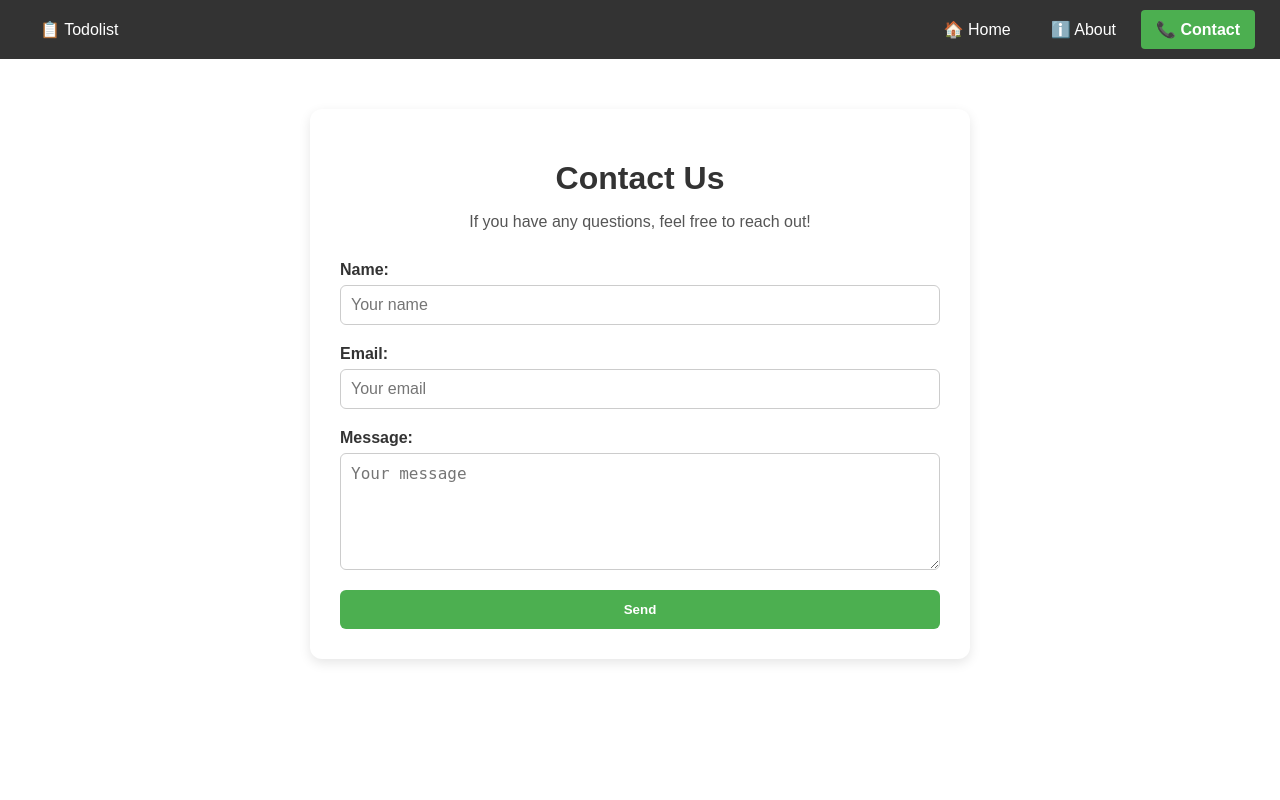
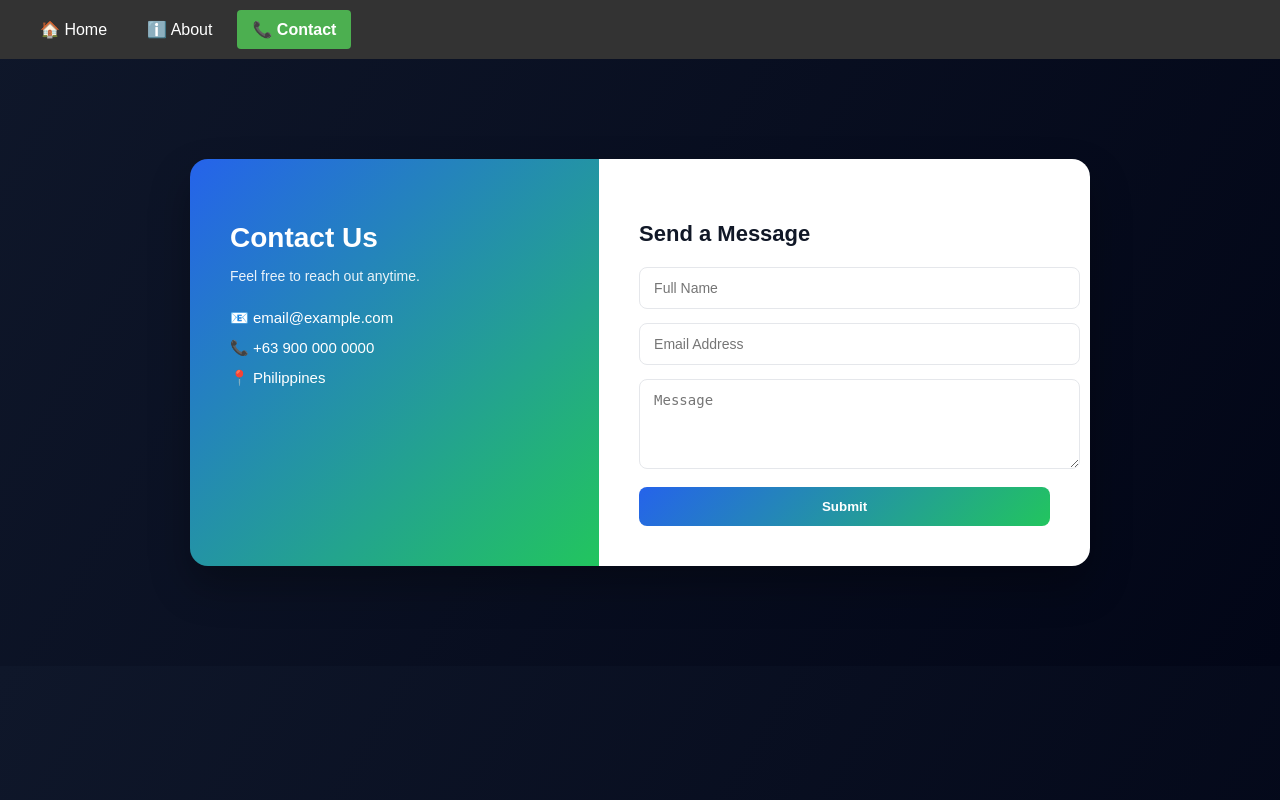
Before and after one commit to Jeremiahjhoy/django_pro, a Django app: page /contact/ in a window 1280 px wide. Run offline with Django 5.2, Linux system fonts and the light colour scheme.

Commit message:
act3 design about and contact

```diff
--- a/repolidon/myproject/Django-project/djangoproject/myproject/myapp/templates/myapp/base.html
+++ b/repolidon/myproject/Django-project/djangoproject/myproject/myapp/templates/myapp/base.html
@@ -50,12 +50,10 @@
 
     <!-- Navbar -->
     <div class="navbar">
-        <!-- Left side: Todolist -->
-        <div class="left">
-            <a href="{% url 'todolist' %}" class="{% if request.path == '/todolist/' %}active{% endif %}">📋 Todolist</a>
-        </div>
 
-        <!-- Right side: Home, About, Contact -->
+
+
+        <!-- left side: Home, About, Contact -->
         <div class="right">
             <a href="{% url 'homepage' %}" class="{% if request.path == '/' %}active{% endif %}">🏠 Home</a>
             <a href="{% url 'about' %}" class="{% if request.path == '/about/' %}active{% endif %}">ℹ️ About</a>
--- a/repolidon/myproject/Django-project/djangoproject/myproject/myapp/templates/myapp/contact.html
+++ b/repolidon/myproject/Django-project/djangoproject/myproject/myapp/templates/myapp/contact.html
@@ -4,89 +4,125 @@
 
 {% block content %}
 <div class="contact-container">
-    <h1>Contact Us</h1>
-    <p>If you have any questions, feel free to reach out!</p>
 
-    <!-- Contact Form -->
-    <form class="contact-form">
-        <label for="name">Name:</label>
-        <input type="text" id="name" name="name" placeholder="Your name" required>
+    <!-- Left Info Panel -->
+    <div class="contact-info">
+        <h2>Contact Us</h2>
+        <p>Feel free to reach out anytime.</p>
 
-        <label for="email">Email:</label>
-        <input type="email" id="email" name="email" placeholder="Your email" required>
+        <div class="info-item">📧 email@example.com</div>
+        <div class="info-item">📞 +63 900 000 0000</div>
+        <div class="info-item">📍 Philippines</div>
+    </div>
 
-        <label for="message">Message:</label>
-        <textarea id="message" name="message" rows="5" placeholder="Your message" required></textarea>
+    <!-- Right Form Panel -->
+    <div class="contact-form-box">
+        <h3>Send a Message</h3>
 
-        <input type="submit" value="Send">
-    </form>
+        <form class="contact-form">
+            <input type="text" name="name" placeholder="Full Name" required>
+            <input type="email" name="email" placeholder="Email Address" required>
+            <textarea name="message" rows="4" placeholder="Message" required></textarea>
+            <button type="submit">Submit</button>
+        </form>
+    </div>
+
 </div>
 
 <style>
-.contact-container {
-    max-width: 600px;
-    margin: 30px auto;
-    background-color: #fff;
-    padding: 30px;
-    border-radius: 12px;
-    box-shadow: 0 4px 12px rgba(0,0,0,0.1);
+body {
+    background: linear-gradient(120deg, #0f172a, #020617);
+    font-family: Arial, sans-serif;
 }
 
-.contact-container h1 {
-    text-align: center;
-    color: #333;
+/* Main Layout */
+.contact-container {
+    max-width: 900px;
+    margin: 80px auto;
+    display: grid;
+    grid-template-columns: 1fr 1.2fr;
+    border-radius: 18px;
+    overflow: hidden;
+    box-shadow: 0 20px 40px rgba(0,0,0,0.3);
+}
+
+/* Left Panel */
+.contact-info {
+    background: linear-gradient(135deg, #2563eb, #22c55e);
+    color: white;
+    padding: 40px;
+}
+
+.contact-info h2 {
+    font-size: 28px;
     margin-bottom: 10px;
 }
 
-.contact-container p {
-    text-align: center;
-    color: #555;
-    margin-bottom: 30px;
+.contact-info p {
+    font-size: 14px;
+    opacity: 0.9;
+    margin-bottom: 25px;
 }
 
-.contact-form {
-    display: flex;
-    flex-direction: column;
+.info-item {
+    margin-bottom: 12px;
+    font-size: 15px;
 }
 
-.contact-form label {
-    margin-bottom: 6px;
-    font-weight: bold;
-    color: #333;
+/* Right Panel */
+.contact-form-box {
+    background: #ffffff;
+    padding: 40px;
 }
 
-.contact-form input[type="text"],
-.contact-form input[type="email"],
+.contact-form-box h3 {
+    font-size: 22px;
+    margin-bottom: 20px;
+    color: #111827;
+}
+
+/* Form Inputs */
+.contact-form input,
 .contact-form textarea {
-    padding: 10px;
-    margin-bottom: 20px;
-    border: 1px solid #ccc;
-    border-radius: 6px;
-    font-size: 16px;
-    resize: vertical;
+    width: 100%;
+    padding: 12px 14px;
+    margin-bottom: 14px;
+    border-radius: 8px;
+    border: 1px solid #e5e7eb;
+    font-size: 14px;
     transition: 0.3s;
 }
 
-.contact-form input[type="text"]:focus,
-.contact-form input[type="email"]:focus,
+.contact-form input:focus,
 .contact-form textarea:focus {
-    border-color: #4CAF50;
+    border-color: #2563eb;
     outline: none;
+    box-shadow: 0 0 0 2px rgba(37,99,235,0.1);
 }
 
-.contact-form input[type="submit"] {
-    padding: 12px 20px;
+/* Button */
+.contact-form button {
+    width: 100%;
+    padding: 12px;
     border: none;
-    background-color: #4CAF50;
+    border-radius: 8px;
+    background: linear-gradient(135deg, #2563eb, #22c55e);
     color: white;
     font-weight: bold;
-    border-radius: 6px;
     cursor: pointer;
     transition: 0.3s;
 }
 
-.contact-form input[type="submit"]:hover {
-    background-color: #45a049;
+.contact-form button:hover {
+    opacity: 0.9;
+    transform: translateY(-2px);
+}
+
+/* Responsive */
+@media (max-width: 768px) {
+    .contact-container {
+        grid-template-columns: 1fr;
+    }
 }
 </style>
 {% endblock %}
--- a/repolidon/myproject/Django-project/djangoproject/myproject/myapp/urls.py
+++ b/repolidon/myproject/Django-project/djangoproject/myproject/myapp/urls.py
@@ -3,7 +3,6 @@ from . import views
 
 urlpatterns = [
     path("", views.homepage, name="homepage"),
-    path("todolist/", views.todolist, name="todolist"),
     path("about/", views.about, name="about"),
     path("contact/", views.contact, name="contact"),
 
--- a/repolidon/myproject/Django-project/djangoproject/myproject/myapp/views.py
+++ b/repolidon/myproject/Django-project/djangoproject/myproject/myapp/views.py
@@ -13,9 +13,6 @@ def homepage(request):
 
     return render(request, "myapp/homepage.html", context)
 
-def todolist(request):
-    return render(request, "myapp/todolist.html")
-
 def about(request):
     return render(request, "myapp/about.html")
 
```
Also changed, not shown: repolidon/myproject/Django-project/djangoproject/myproject/myapp/templates/myapp/about.html (+40 -2 lines).
